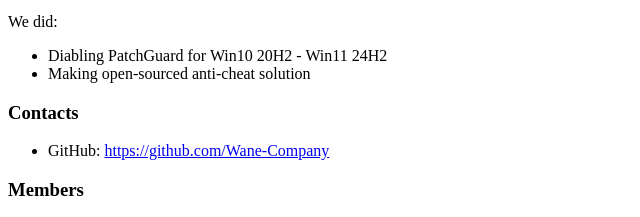
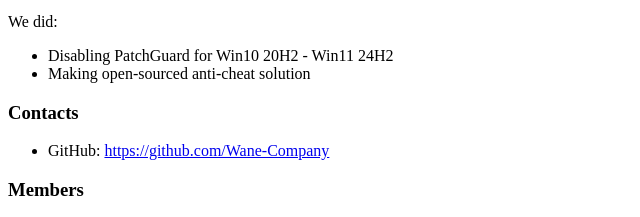
Before and after one commit to Wane-Company/wane-company.github.io, a plain HTML site: page index.html in a window 1280 px wide. Shown: the part 176-393 px from the top of the page, 0-640 px from the left. Drawn offline with Linux system fonts and the light colour scheme.

Commit message:
:nerd: typo you idiot

```diff
--- a/index.html
+++ b/index.html
@@ -27,7 +27,7 @@
   We did:
 
   <ul>
-    <li>Diabling PatchGuard for Win10 20H2 - Win11 24H2</li>
+    <li>Disabling PatchGuard for Win10 20H2 - Win11 24H2</li>
     <li>Making open-sourced anti-cheat solution</li>
   </ul>
 
```
